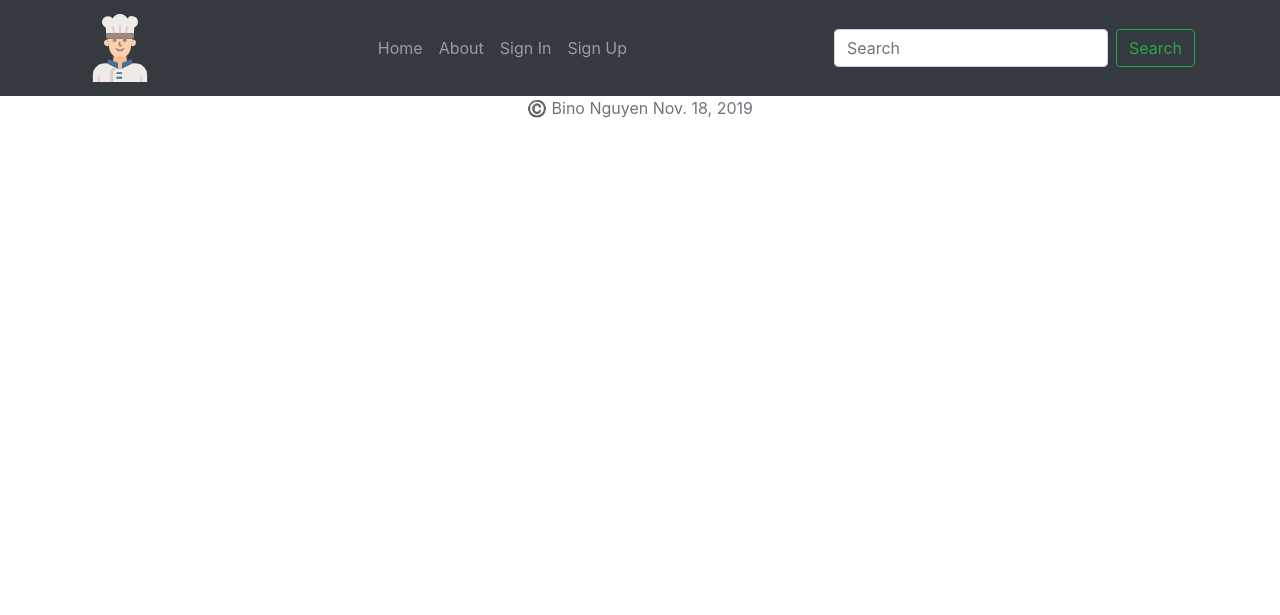
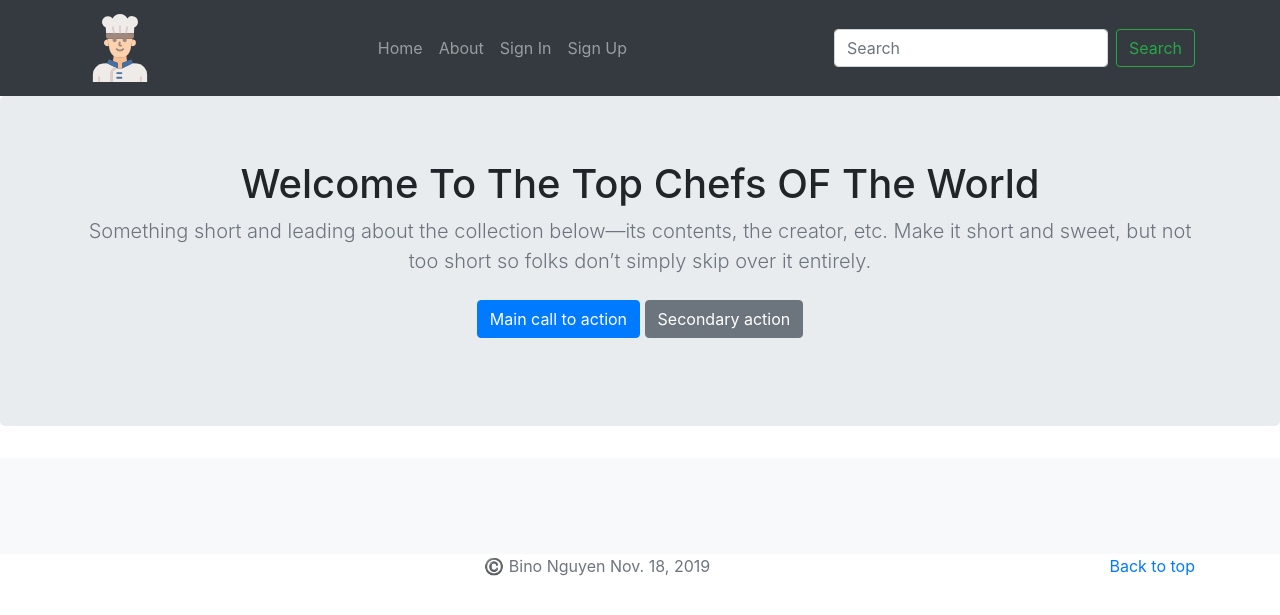
Before and after one commit to binonguyen1090/chef_bucket_web, a Django app: page / in a window 1280 px wide. Shown: the top 615 px of the page. Run offline with Django 3.2, Linux system fonts and the light colour scheme; data that the repository does not hold is empty; some libraries are stand-ins or nearby versions.

Commit message:
Added Bootstrap into homepage to show images

```diff
--- a/allchefs/templates/allchefs/base.html
+++ b/allchefs/templates/allchefs/base.html
@@ -52,6 +52,12 @@
     </nav>
     {% block content%}
     {% endblock%}
+
+    <footer class="text-muted">
+        <div class="container text-center">
+            <p>©️ Bino Nguyen {% now "Y%}</p>
+        </div>
+    </footer>
     <!-- Optional JavaScript -->
     <!-- jQuery first, then Popper.js, then Bootstrap JS -->
     <script src="https://code.jquery.com/jquery-3.3.1.slim.min.js"
--- a/allchefs/templates/allchefs/home.html
+++ b/allchefs/templates/allchefs/home.html
@@ -5,21 +5,110 @@
 {% endblock%}
 
 {% block content %}
+
+<!doctype html>
+<html lang="en">
+
+<head>
+    <meta charset="utf-8">
+    <meta name="viewport" content="width=device-width, initial-scale=1, shrink-to-fit=no">
+    <meta name="description" content="">
+    <meta name="author" content="Mark Otto, Jacob Thornton, and Bootstrap contributors">
+    <meta name="generator" content="Jekyll v3.8.5">
+    <title>Album example · Bootstrap</title>
+
+    <link rel="canonical" href="https://getbootstrap.com/docs/4.3/examples/album/">
+
+    <!-- Bootstrap core CSS -->
+    <link rel="stylesheet" href="https://stackpath.bootstrapcdn.com/bootstrap/4.3.1/css/bootstrap.min.css"
+        integrity="sha384-ggOyR0iXCbMQv3Xipma34MD+dH/1fQ784/j6cY/iJTQUOhcWr7x9JvoRxT2MZw1T" crossorigin="anonymous">
+
+
+    <style>
+        .bd-placeholder-img {
+            font-size: 1.125rem;
+            text-anchor: middle;
+            -webkit-user-select: none;
+            -moz-user-select: none;
+            -ms-user-select: none;
+            user-select: none;
+        }
+
+        @media (min-width: 768px) {
+            .bd-placeholder-img-lg {
+                font-size: 3.5rem;
+            }
+        }
+    </style>
+
+</head>
+
+<body>
+    <header>
+        <div class="collapse bg-dark" id="navbarHeader">
+            <div class="container">
+                <div class="row">
+
+
+                </div>
+            </div>
+        </div>
+
+    </header>
+
+    <main role="main">
+
+        <section class="jumbotron text-center">
+            <div class="container">
+                <h1 class="jumbotron-heading">Welcome To The Top Chefs OF The World</h1>
+                <p class="lead text-muted">Something short and leading about the collection below—its contents, the
+                    creator, etc. Make it short and sweet, but not too short so folks don’t simply skip over it
+                    entirely.</p>
+                <p>
+                    <a href="#" class="btn btn-primary my-2">Main call to action</a>
+                    <a href="#" class="btn btn-secondary my-2">Secondary action</a>
+                </p>
+            </div>
+        </section>
+
+        <div class="album py-5 bg-light">
+            <div class="container">
+
+                <div class="row">
                     {% if allchefs %}
                     {% for things in allchefs %}
-            {{things.name}}
-            {{things.body}}
-            <img src="{{ things.image.url}}" >
+                    <div class="col-md-4">
+                        <div class="card mb-4 box-shadow">
+                            <img class="card-img-top" src="{{ things.image.url }}" />
+                            <div class="card-body">
+                                <p class="card-text">{{ things.name}}</p>
+                            </div>
+                        </div>
+                    </div>
 
-            <br>
-        {% endfor %}
-    {% endif %}
+                {% endfor%}
+                {% endif%}
+            </div>
+
+        </div>
 
 
+    </main>
+
     <footer class="text-muted">
-    <div class="container text-center">
-        <p>©️ Bino Nguyen {% now "Y%}</p>
+        <div class="container">
+            <p class="float-right">
+                <a href="#">Back to top</a>
+            </p>
+
         </div>
     </footer>
+</body>
+
+</html>
+
+
+
+
 
 {% endblock%}
```
Lines whose indentation alone changed are shown as unchanged.
